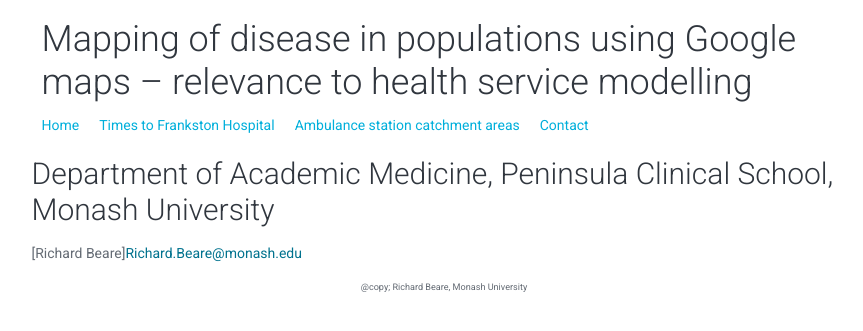
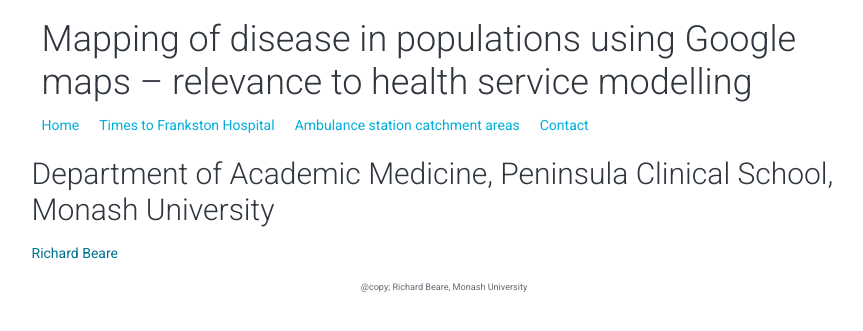
Before and after one commit to richardbeare/PeninsulaHealthRsWk2016, a Jekyll site: the page built from contact/index.md, in a window 1280 px wide. Shown: the top 331 px of the page, without its empty margins (196-1059 px from the left). Built offline with Jekyll 4.4.1, drawn with Linux system fonts in a browser that asks for light colours.

Commit message:
email link

```diff
--- a/contact/index.md
+++ b/contact/index.md
@@ -7,4 +7,4 @@
 
 ## Department of Academic Medicine, Peninsula Clinical School, Monash University
 
-[Richard Beare]<Richard.Beare@monash.edu>
+[Richard Beare](Richard.Beare@monash.edu)
```
